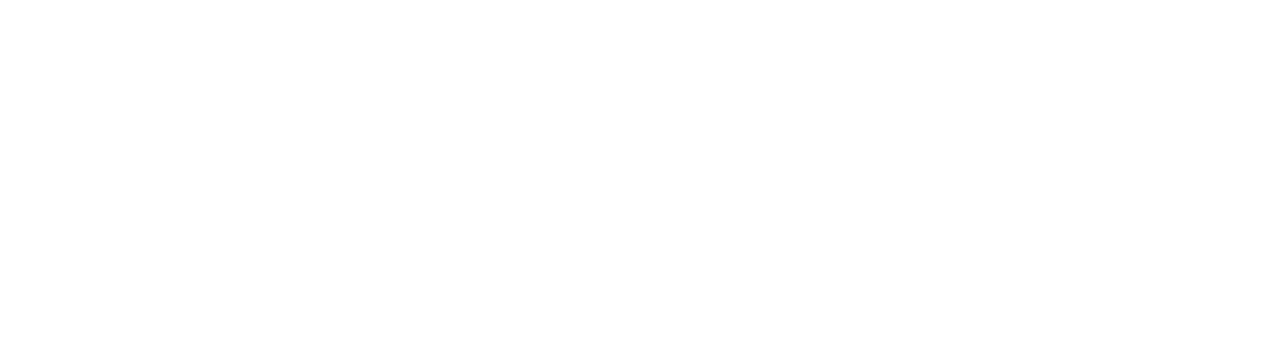
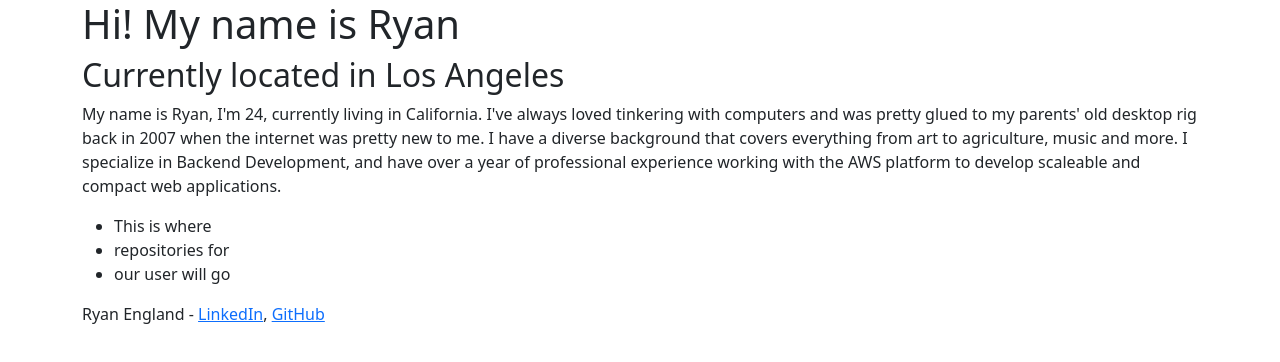
Before and after one commit to stellyes/landing-page-magic, a website: page index.html in a window 1280 px wide. Drawn offline with nearby package versions, Linux system fonts and the light colour scheme.

Commit message:
Added wireframe basics

```diff
--- a/index.html
+++ b/index.html
@@ -1,11 +1,43 @@
 <!DOCTYPE html>
 <html lang="en">
-<head>
-    <meta charset="UTF-8">
-    <meta name="viewport" content="width=device-width, initial-scale=1.0">
+  <head>
+    <meta charset="UTF-8" />
+    <meta name="viewport" content="width=device-width, initial-scale=1.0" />
+    <link
+      rel="stylesheet"
+      href="https://cdn.jsdelivr.net/npm/bootstrap@5.2.3/dist/css/bootstrap.min.css"
+      integrity="sha384-rbsA2VBKQhggwzxH7pPCaAqO46MgnOM80zW1RWuH61DGLwZJEdK2Kadq2F9CUG65"
+      crossorigin="anonymous"
+    />
     <title>Professional Portfolio</title>
-</head>
-<body>
+  </head>
+  <body>
+    <div class="container">
+      <h1>Hi! My name is Ryan</h1>
+      <h2>Currently located in Los Angeles</h2>
+      <p>
+        My name is Ryan, I'm 24, currently living in California. I've always
+        loved tinkering with computers and was pretty glued to my parents' old
+        desktop rig back in 2007 when the internet was pretty new to me. I have
+        a diverse background that covers everything from art to agriculture,
+        music and more. I specialize in Backend Development, and have over a
+        year of professional experience working with the AWS platform to develop
+        scaleable and compact web applications.
+      </p>
+      <ul id="repositories">
+        <li>This is where</li>
+        <li>repositories for</li>
+        <li>our user will go</li>
+      </ul>
+      <div id="links">
+        <p>Ryan England - <a href="">LinkedIn</a>, <a href="">GitHub</a></p>
+      </div>
+    </div>
 
-</body>
+    <script
+      src="https://cdn.jsdelivr.net/npm/bootstrap@5.2.3/dist/js/bootstrap.min.js"
+      integrity="sha384-cuYeSxntonz0PPNlHhBs68uyIAVpIIOZZ5JqeqvYYIcEL727kskC66kF92t6Xl2V"
+      crossorigin="anonymous"
+    ></script>
+  </body>
 </html>
```
